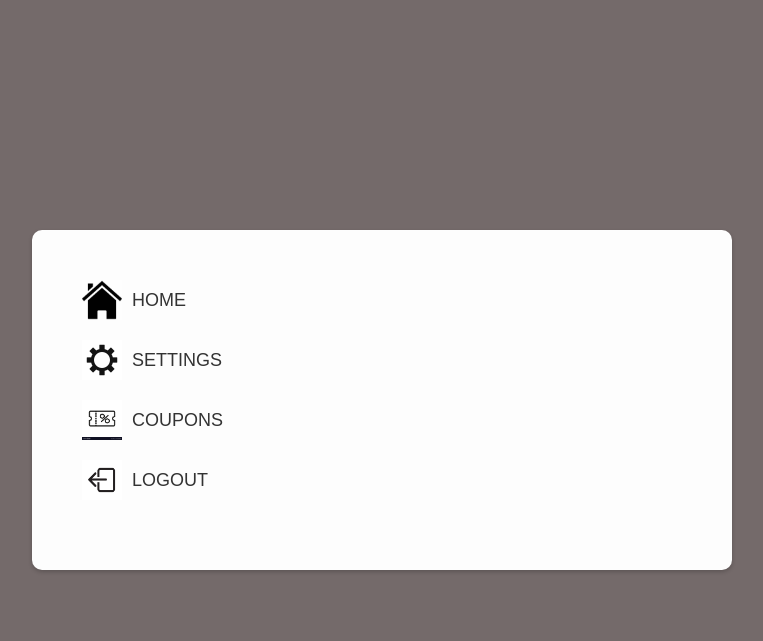
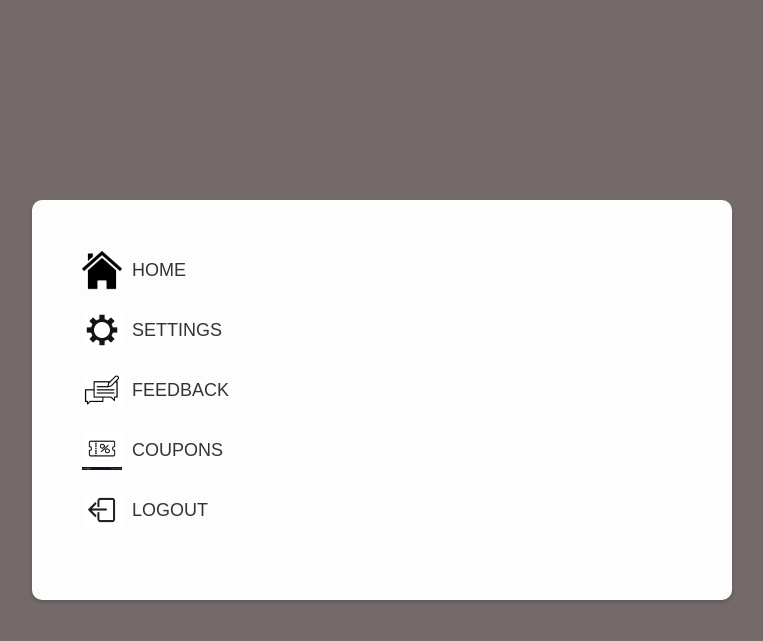
Before and after one commit to Hackathon-Square/GrocerGo, a Django app: page /profile/ in a window 1280 px wide. Shown: the top 641 px of the page, without its empty margins (258-1021 px from the left). Run offline with Django 5.2, Linux system fonts and the light colour scheme; a user stored in the database is signed in.

Commit message:
Add feedback in profile page

```diff
--- a/users/templates/users/profile.html
+++ b/users/templates/users/profile.html
@@ -67,6 +67,10 @@
     <a href="{% url 'setting' %}">SETTINGS</a>
   </div>
   <div class="profile-option">
+    <img src="{% static 'icons/Feedback.jpg' %}" alt="Feedback">
+    <a href="{% url 'feedback' %}">FEEDBACK</a>
+  </div>
+  <div class="profile-option">
     <img src="{% static 'icons/Coupon.jpg' %}" alt="Coupons">
     <a href="{% url 'coupon' %}">COUPONS</a>
   </div>
```
